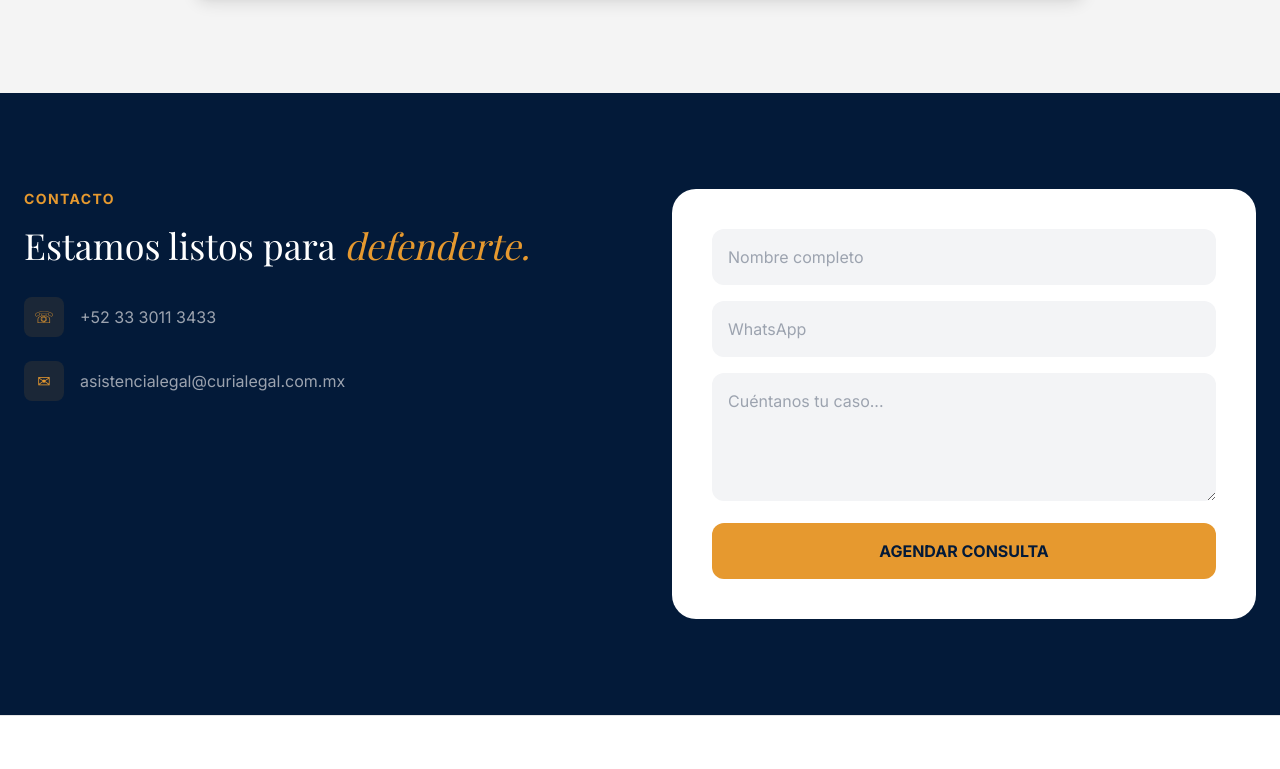
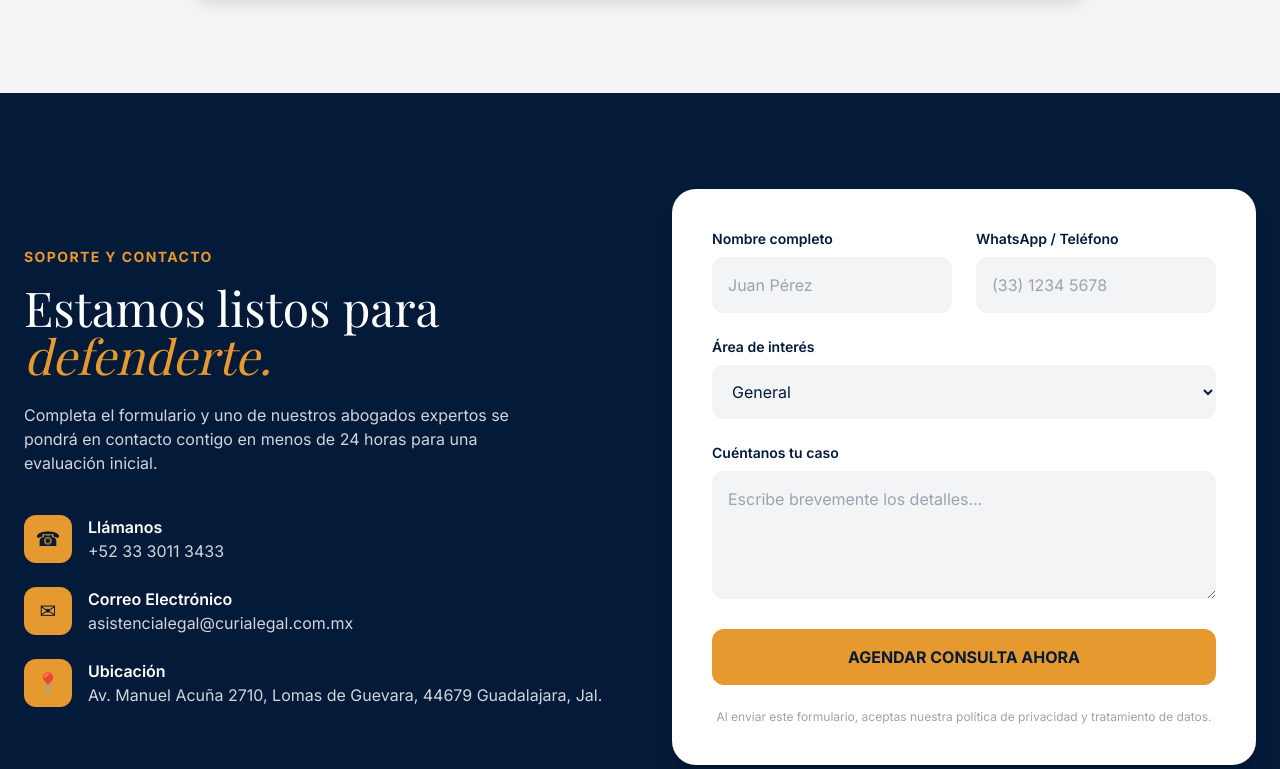
Before and after one commit to ianhawkes12/curia-legal, a plain HTML site: page index.html in a window 1280 px wide. Shown: the part 3652-4421 px from the top of the page. Drawn offline with nearby package versions, Linux system fonts and the light colour scheme.

Commit message:
Update index.html

```diff
--- a/index.html
+++ b/index.html
@@ -391,24 +391,133 @@
 
 
     <!-- CONTACTO -->
-    <section id="contacto" class="py-24 bg-brand-dark text-white reveal">
-        <div class="container mx-auto px-6 grid grid-cols-1 lg:grid-cols-2 gap-16">
+   <section id="contacto" class="py-24 bg-brand-dark text-white">
+  <div class="max-w-7xl mx-auto px-6 grid grid-cols-1 lg:grid-cols-2 gap-16 items-center">
+
+    <!-- COLUMNA IZQUIERDA -->
     <div>
-                <h2 class="text-brand-orange font-bold uppercase tracking-widest text-sm mb-4">Contacto</h2>
-                <h3 class="text-4xl font-serif mb-8">Estamos listos para <span class="text-brand-orange italic">defenderte.</span></h3>
+      <p class="text-brand-orange font-bold uppercase tracking-widest text-sm mb-4">
+        Soporte y contacto
+      </p>
+
+      <h2 class="text-4xl lg:text-5xl font-serif mb-6 leading-tight">
+        Estamos listos para
+        <span class="text-brand-orange italic">defenderte.</span>
+      </h2>
+
+      <p class="text-gray-300 max-w-lg mb-10">
+        Completa el formulario y uno de nuestros abogados expertos se pondrá
+        en contacto contigo en menos de 24 horas para una evaluación inicial.
+      </p>
+
       <div class="space-y-6">
-                    <p class="flex items-center space-x-4 text-gray-400"><span class="w-10 h-10 bg-brand-orange/10 rounded-lg flex items-center justify-center text-brand-orange">☏</span><span>+52 33 3011 3433</span></p>
-                    <p class="flex items-center space-x-4 text-gray-400"><span class="w-10 h-10 bg-brand-orange/10 rounded-lg flex items-center justify-center text-brand-orange">✉</span><span>asistencialegal@curialegal.com.mx</span></p>
+        <div class="flex items-center gap-4">
+          <div class="w-12 h-12 bg-brand-orange rounded-xl flex items-center justify-center text-brand-dark text-xl">
+            ☎
+          </div>
+          <div>
+            <p class="font-semibold">Llámanos</p>
+            <p class="text-gray-300">+52 33 3011 3433</p>
           </div>
         </div>
-            <div class="bg-white p-10 rounded-3xl">
-                <form id="contact-form" class="space-y-4">
-                    <input type="text" placeholder="Nombre completo" class="w-full p-4 bg-gray-100 rounded-xl text-brand-dark outline-none focus:ring-2 focus:ring-brand-orange" required>
-                    <input type="tel" placeholder="WhatsApp" class="w-full p-4 bg-gray-100 rounded-xl text-brand-dark outline-none focus:ring-2 focus:ring-brand-orange" required>
-                    <textarea placeholder="Cuéntanos tu caso..." rows="4" class="w-full p-4 bg-gray-100 rounded-xl text-brand-dark outline-none focus:ring-2 focus:ring-brand-orange" required></textarea>
-                    <button type="submit" class="w-full bg-brand-orange text-brand-dark font-bold py-4 rounded-xl hover:bg-brand-dark hover:text-white transition-all">AGENDAR CONSULTA</button>
+
+        <div class="flex items-center gap-4">
+          <div class="w-12 h-12 bg-brand-orange rounded-xl flex items-center justify-center text-brand-dark text-xl">
+            ✉
+          </div>
+          <div>
+            <p class="font-semibold">Correo Electrónico</p>
+            <p class="text-gray-300">asistencialegal@curialegal.com.mx</p>
+          </div>
+        </div>
+
+        <div class="flex items-center gap-4">
+          <div class="w-12 h-12 bg-brand-orange rounded-xl flex items-center justify-center text-brand-dark text-xl">
+            📍
+          </div>
+          <div>
+            <p class="font-semibold">Ubicación</p>
+            <p class="text-gray-300">
+              Av. Manuel Acuña 2710, Lomas de Guevara, 44679 Guadalajara, Jal.
+            </p>
+          </div>
+        </div>
+      </div>
+    </div>
+
+    <!-- COLUMNA DERECHA / FORMULARIO -->
+    <div class="bg-white text-brand-dark rounded-3xl p-10 shadow-xl">
+      <form class="space-y-6">
+
+        <div class="grid grid-cols-1 md:grid-cols-2 gap-6">
+          <div>
+            <label class="block text-sm font-semibold mb-2">
+              Nombre completo
+            </label>
+            <input
+              type="text"
+              placeholder="Juan Pérez"
+              class="w-full p-4 bg-gray-100 rounded-xl outline-none focus:ring-2 focus:ring-brand-orange"
+              required
+            />
+          </div>
+
+          <div>
+            <label class="block text-sm font-semibold mb-2">
+              WhatsApp / Teléfono
+            </label>
+            <input
+              type="tel"
+              placeholder="(33) 1234 5678"
+              class="w-full p-4 bg-gray-100 rounded-xl outline-none focus:ring-2 focus:ring-brand-orange"
+              required
+            />
+          </div>
+        </div>
+
+        <div>
+          <label class="block text-sm font-semibold mb-2">
+            Área de interés
+          </label>
+          <select
+            class="w-full p-4 bg-gray-100 rounded-xl outline-none focus:ring-2 focus:ring-brand-orange"
+          >
+            <option>General</option>
+            <option>Derecho Familiar</option>
+            <option>Derecho Mercantil</option>
+            <option>Derecho Civil</option>
+            <option>Derecho Administrativo / Multas</option>
+            <option>Adeudo Vehicular</option>
+            <option>Derecho de Marca</option>
+          </select>
+        </div>
+
+        <div>
+          <label class="block text-sm font-semibold mb-2">
+            Cuéntanos tu caso
+          </label>
+          <textarea
+            rows="4"
+            placeholder="Escribe brevemente los detalles..."
+            class="w-full p-4 bg-gray-100 rounded-xl outline-none focus:ring-2 focus:ring-brand-orange"
+            required
+          ></textarea>
+        </div>
+
+        <button
+          type="submit"
+          class="w-full bg-brand-orange text-brand-dark font-bold py-4 rounded-xl hover:bg-brand-dark hover:text-white transition-all duration-300"
+        >
+          AGENDAR CONSULTA AHORA
+        </button>
+
+        <p class="text-xs text-gray-400 text-center">
+          Al enviar este formulario, aceptas nuestra política de privacidad y
+          tratamiento de datos.
+        </p>
       </form>
     </div>
+
   </div>
 </section>
 
```
Lines whose indentation alone changed are shown as unchanged.
